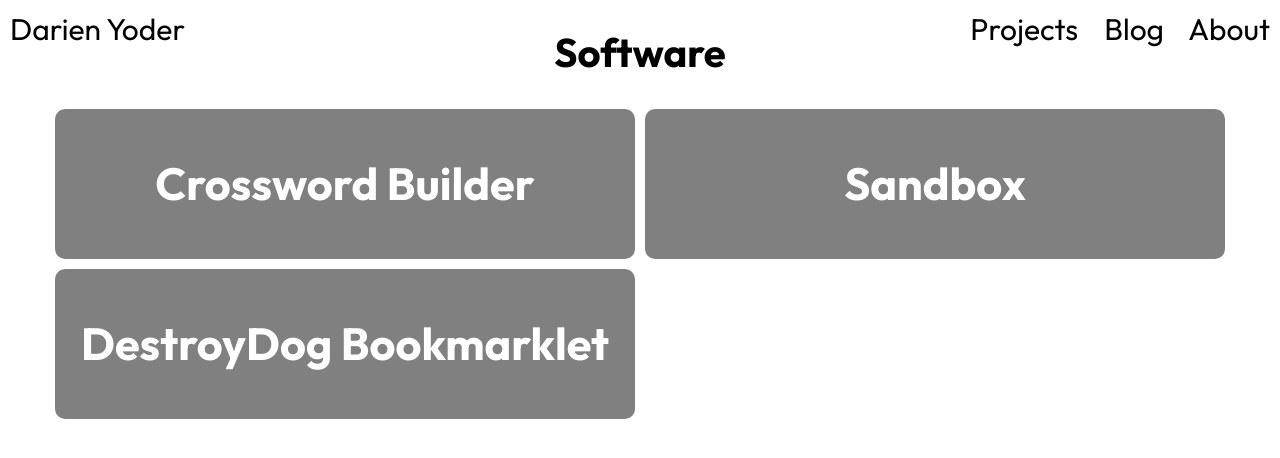
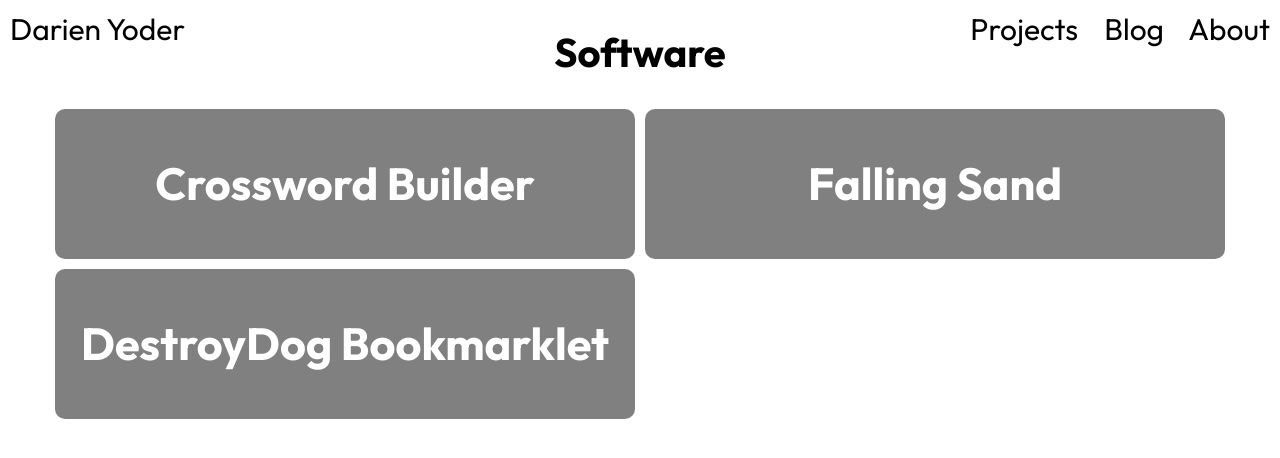
Before and after one commit to darienyoder/darienyoder.github.io, a Jekyll site: the page built from software.md, in a window 1280 px wide. Shown: the top 458 px of the page. Built offline with Jekyll 4.4.1, drawn with Linux system fonts in a browser that asks for light colours.

Commit message:
Renamed Falling Sand link name

```diff
--- a/_data/projects.yml
+++ b/_data/projects.yml
@@ -6,7 +6,7 @@
   type: film
   link: /wilted
 
-- name: Sandbox
+- name: Falling Sand
   type: software
   link: /falling-sand
 
```
